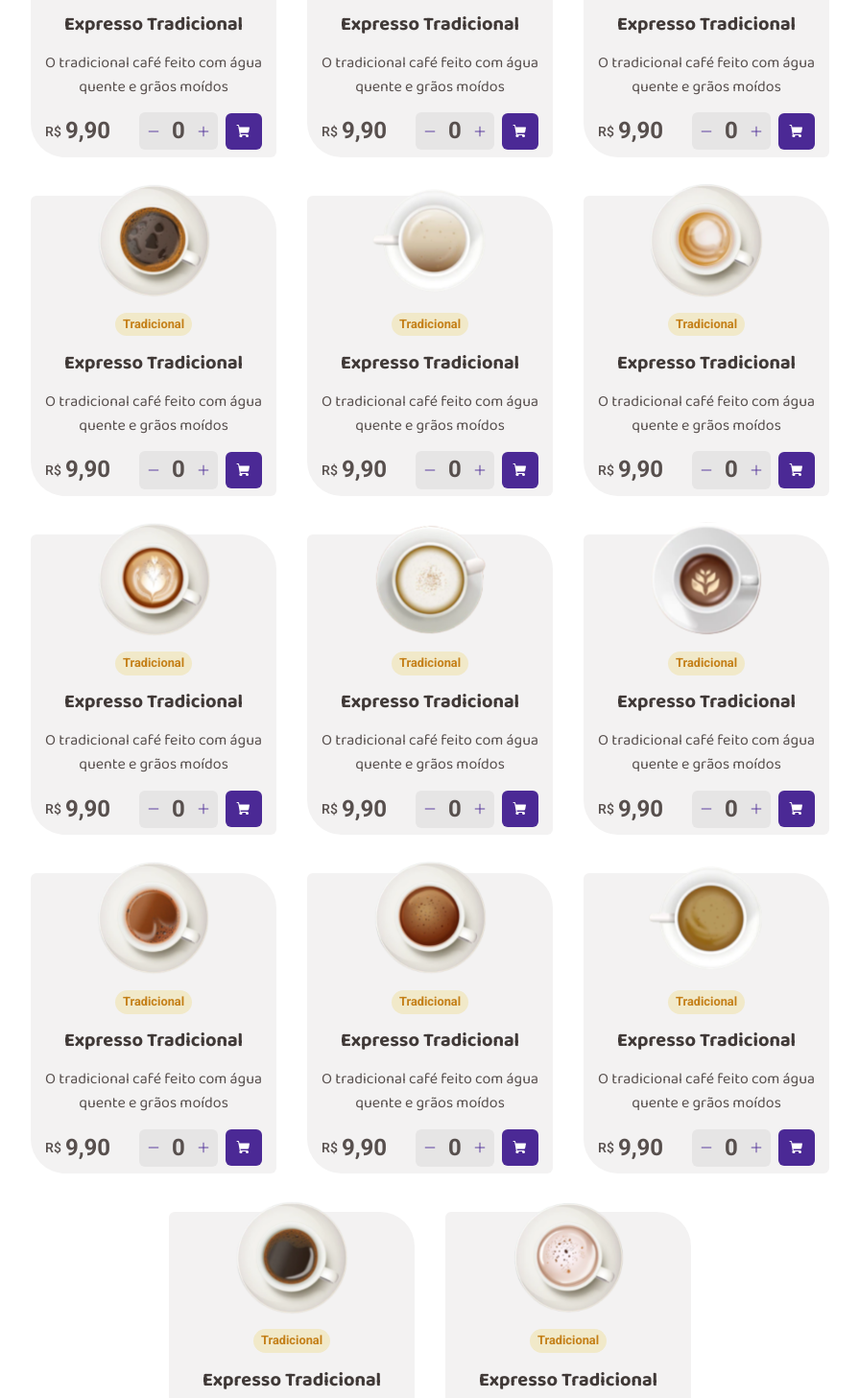
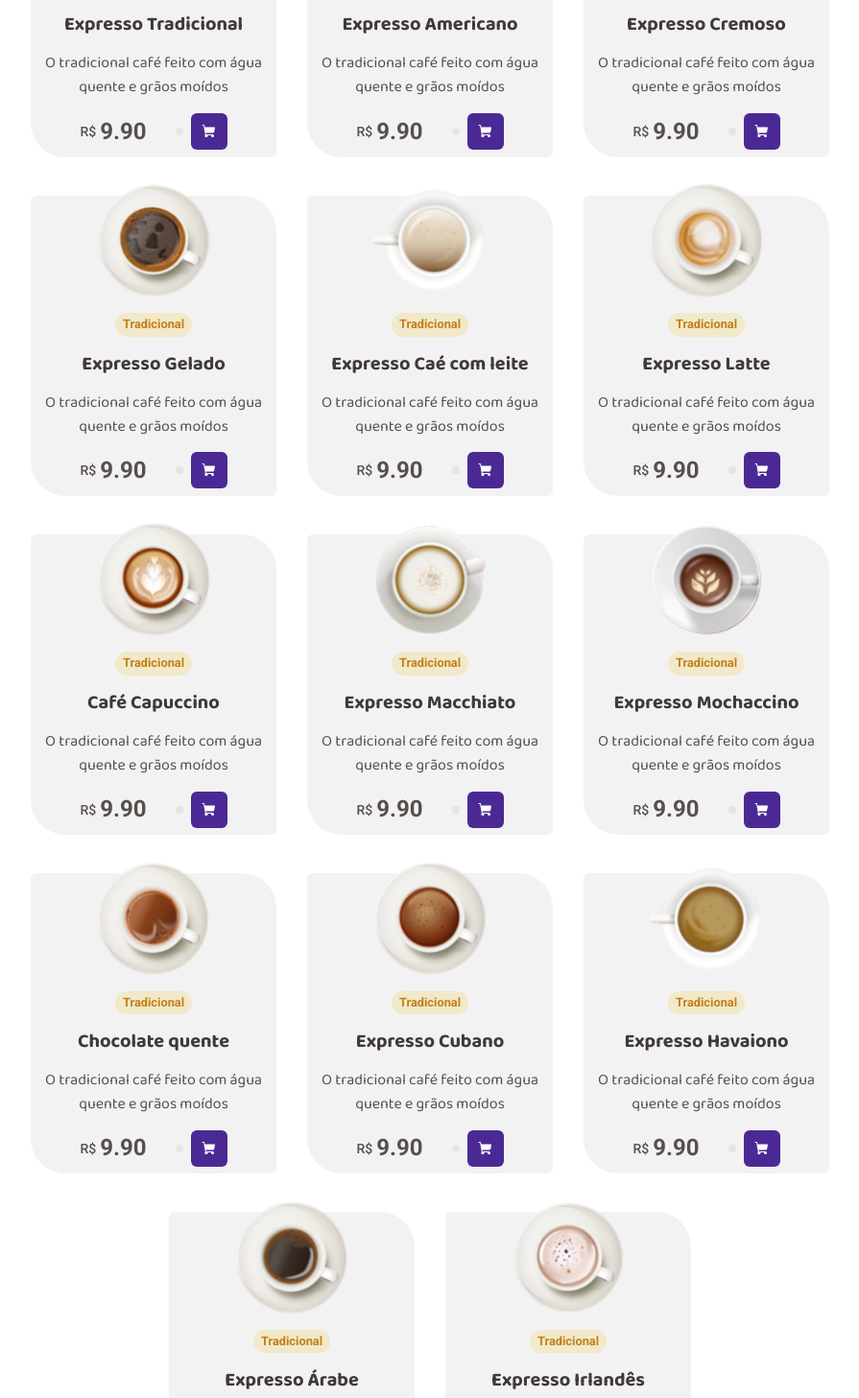
Before and after one commit to igormtt/ignite-coffee, a React (Vite) app: page / in a window 1280 px wide. Shown: the part 893-2350 px from the top of the page at 96% size, without its empty margins (192-1087 px from the left). Built offline with nearby package versions, Linux system fonts and the light colour scheme.

Commit message:
Funcionalidades completas

```diff
--- a/src/components/Coffee/Coffee.tsx
+++ b/src/components/Coffee/Coffee.tsx
@@ -7,18 +7,22 @@ import {
   CoffeeDescription,
 } from "./style";
 import CounterInput from "../CounterInput/CounterInput";
+import { useContext } from "react";
+import { CheckoutContext } from "../../contexts/CheckoutContext";
 
-interface CoffeComponenteProps {
+export interface CoffeeProps {
+  id: string;
   img: string;
   tag: string;
   tag2?: string;
   tag3?: string;
   name: string;
   description: string;
-  value: string;
+  value: number;
 }
 
 export default function Coffee({
+  id,
   img,
   tag,
   tag2,
@@ -26,11 +30,22 @@ export default function Coffee({
   name,
   description,
   value,
-}: CoffeComponenteProps) {
+}: CoffeeProps) {
+  const { addToCart, cart } = useContext(CheckoutContext);
+
+  // Verifica se o item já está no carrinho
+  const coffeeInCart = cart.find((item) => item.id === id);
+
+  const handleAddToCart = () => {
+    if (!coffeeInCart) {
+      addToCart({ id, img, name, value, quantity: 1 });
+    }
+  };
+
   return (
     <CoffeeComponente>
       <div>
-        <img src={img} alt="" />
+        <img src={img} alt={name} />
       </div>
 
       <CoffeeTags>
@@ -46,14 +61,13 @@ export default function Coffee({
       <BuyContainer>
         <div>
           <p>
-            R$
-            <span>{value}</span>
+            R$<span>{value.toFixed(2)}</span>
           </p>
         </div>
 
         <div className="group">
-          <CounterInput />
-          <div className="shopping-cart">
+          <CounterInput coffeeId={id} />
+          <div className="shopping-cart" onClick={handleAddToCart}>
             <ShoppingCart weight="fill" />
           </div>
         </div>
--- a/src/components/CounterInput/CounterInput.tsx
+++ b/src/components/CounterInput/CounterInput.tsx
@@ -1,33 +1,44 @@
-import { useContext, useState } from "react";
+import { useContext } from "react";
 import { QuantityButton, QuantityInput, QuantitySelector } from "./style";
 import { Minus, Plus } from "phosphor-react";
 import { CheckoutContext } from "../../contexts/CheckoutContext";
 
-export default function CounterInput() {
-  const [quantityCoffee, setQuantityCoffee] = useState<number>(0);
+interface CounterInputProps {
+  coffeeId: string;
+}
 
-  const { setQuantityCart, quantityCart } = useContext(CheckoutContext);
-  const sum = () => {
-    setQuantityCoffee(quantityCoffee + 1);
-    setQuantityCart(quantityCart + 1);
+export default function CounterInput({ coffeeId }: CounterInputProps) {
+  const { updateQuantity, cart } = useContext(CheckoutContext);
+  const coffee = cart.find((item) => item.id === coffeeId);
+  const quantity = coffee ? coffee.quantity : 0;
+
+  const plusButton = () => {
+    updateQuantity(coffeeId, quantity + 1);
   };
-  const decrease = () => {
-    if (quantityCoffee < 1) {
-      return;
+
+  const decreaseButton = () => {
+    if (quantity > 1) {
+      updateQuantity(coffeeId, quantity - 1);
     }
-    setQuantityCoffee(quantityCoffee - 1);
-    setQuantityCart(quantityCart - 1);
   };
 
   return (
     <QuantitySelector>
-      <QuantityButton onClick={decrease}>
-        <Minus size={14} />
-      </QuantityButton>
-      <QuantityInput>{quantityCoffee}</QuantityInput>
-      <QuantityButton onClick={sum}>
-        <Plus size={14} />
-      </QuantityButton>
+      {quantity > 0 && (
+        <>
+          <QuantityButton
+            type="button"
+            onClick={decreaseButton}
+            disabled={quantity === 0}
+          >
+            <Minus size={14} type="button" />
+          </QuantityButton>
+          <QuantityInput>{quantity}</QuantityInput>
+          <QuantityButton type="button" onClick={plusButton}>
+            <Plus size={14} />
+          </QuantityButton>
+        </>
+      )}
     </QuantitySelector>
   );
 }
--- a/src/contexts/CheckoutContext.tsx
+++ b/src/contexts/CheckoutContext.tsx
@@ -1,31 +1,83 @@
-import { createContext, ReactNode, useState } from "react";
+import { createContext, useState, ReactNode } from "react";
 import { CheckoutFormData } from "../pages/Checkout/Checkout";
 
-interface CheckoutContextType {
-  data: CheckoutFormData | null;
-  setData: React.Dispatch<React.SetStateAction<CheckoutFormData | null>>;
-  quantityCart: number;
-  setQuantityCart: React.Dispatch<React.SetStateAction<number>>;
+interface Coffee {
+  id: string;
+  name: string;
+  img: string;
+  value: number;
+  quantity: number;
 }
 
-export const CheckoutContext = createContext<CheckoutContextType>({
-  data: null,
-  setData: () => {},
-  quantityCart: 0,
-  setQuantityCart: () => {},
-});
-
-interface CheckoutProviderProps {
-  children: ReactNode;
+interface CheckoutContextType {
+  cart: Coffee[];
+  addToCart: (coffee: Coffee) => void;
+  removeFromCart: (id: string) => void;
+  updateQuantity: (id: string, quantity: number) => void;
+  quantityCart: number;
+  totalValue: number;
+  itemQuantity: number;
+  formData: CheckoutFormData | undefined;
+  setFormData: React.Dispatch<
+    React.SetStateAction<CheckoutFormData | undefined>
+  >;
+  paymentMethod: string;
+  setPaymentMethod: (method: string) => void;
 }
 
-export function CheckoutProvider({ children }: CheckoutProviderProps) {
-  const [data, setData] = useState<CheckoutFormData | null>(null);
-  const [quantityCart, setQuantityCart] = useState<number>(0);
+export const CheckoutContext = createContext({} as CheckoutContextType);
+
+export function CheckoutProvider({ children }: { children: ReactNode }) {
+  const [cart, setCart] = useState<Coffee[]>([]);
+  const [paymentMethod, setPaymentMethod] = useState("");
+  const [formData, setFormData] = useState<CheckoutFormData>();
+
+  const quantityCart = cart.length;
+  const itemQuantity = cart.reduce((acc, item) => acc + item.quantity, 0);
+  const totalValue = cart.reduce(
+    (acc, item) => acc + item.value * item.quantity,
+    0
+  );
+
+  const addToCart = (coffee: Coffee) => {
+    setCart((prev) => {
+      const existingItem = prev.find((item) => item.id === coffee.id);
+      if (existingItem) {
+        return prev.map((item) =>
+          item.id === coffee.id
+            ? { ...item, quantity: item.quantity + 1 }
+            : item
+        );
+      }
+      return [...prev, { ...coffee, quantity: 1 }];
+    });
+  };
+
+  const removeFromCart = (id: string) => {
+    setCart((prev) => prev.filter((item) => item.id !== id));
+  };
+
+  const updateQuantity = (id: string, quantity: number) => {
+    setCart((prev) =>
+      prev.map((item) => (item.id === id ? { ...item, quantity } : item))
+    );
+  };
 
   return (
     <CheckoutContext.Provider
-      value={{ data, setData, quantityCart, setQuantityCart }}
+      value={{
+        cart,
+        addToCart,
+        removeFromCart,
+        updateQuantity,
+        quantityCart,
+        totalValue,
+        itemQuantity,
+        formData,
+        setFormData,
+        paymentMethod,
+        setPaymentMethod,
+      }}
     >
       {children}
     </CheckoutContext.Provider>
--- a/src/pages/Checkout/Checkout.tsx
+++ b/src/pages/Checkout/Checkout.tsx
@@ -46,10 +46,11 @@ export default function Checkout() {
     throw new Error("CheckoutContext must be used within a CheckoutProvider");
   }
 
-  const { setData } = checkoutContext;
+  const { cart, removeFromCart } = useContext(CheckoutContext);
 
   const onSubmitForm = (data: CheckoutFormData) => {
-    setData(data);
+    checkoutContext.setFormData(data);
+    console.log(data);
     navigate("/success");
   };
 
@@ -152,16 +153,17 @@ export default function Checkout() {
 
           <CarrinhoDoCheckout>
             <ItemsDoCarrinho>
-              <div className="item">
+              {cart.map((coffee) => (
+                <div className="item" key={coffee.id}>
                   <div className="item-image">
-                  <img src="/xpresso.svg" />
+                    <img src={coffee.img} />
                   </div>
 
                   <div className="item-name-and-actions">
-                  <p>Expresso Tradicional</p>
+                    <p>{coffee.name}</p>
                     <div className="conter-and-button">
-                    <CounterInput />
-                    <RemoveButton>
+                      <CounterInput coffeeId={coffee.id} />
+                      <RemoveButton onClick={() => removeFromCart(coffee.id)}>
                         <Trash />
                         REMOVER
                       </RemoveButton>
@@ -169,31 +171,10 @@ export default function Checkout() {
                   </div>
 
                   <div className="price">
-                  <p>R$9,90</p>
+                    <p>R${coffee.value.toFixed(2)}</p>
                   </div>
                 </div>
-              <Separator />
-
-              <div className="item">
-                <div className="item-image">
-                  <img src="/xpresso.svg" />
-                </div>
-
-                <div className="item-name-and-actions">
-                  <p>Expresso Tradicional</p>
-                  <div className="conter-and-button">
-                    <CounterInput />
-                    <RemoveButton>
-                      <Trash />
-                      REMOVER
-                    </RemoveButton>
-                  </div>
-                </div>
-
-                <div className="price">
-                  <p>R$9,90</p>
-                </div>
-              </div>
+              ))}
 
               <Separator />
             </ItemsDoCarrinho>
@@ -201,7 +182,7 @@ export default function Checkout() {
             <ConfirmacaoDoPedido>
               <ConfirmarItem>
                 <p>Total de items</p>
-                <p>R$ 29,70</p>
+                <p>{checkoutContext.itemQuantity}</p>
               </ConfirmarItem>
 
               <ConfirmarItem>
@@ -211,7 +192,7 @@ export default function Checkout() {
 
               <ConfirmarItem>
                 <p>Total</p>
-                R$ 33,20
+                R${checkoutContext.totalValue.toFixed(2)}
               </ConfirmarItem>
 
               <button type="submit">CONFIRMAR PEDIDO</button>
--- a/src/pages/Home/Home.tsx
+++ b/src/pages/Home/Home.tsx
@@ -67,115 +67,129 @@ export default function Home() {
 
         <CoffeList>
           <Coffee
+            id="1"
             img="/xpresso.svg"
             name="Expresso Tradicional"
             tag="Tradicional"
             description="O tradicional café feito com água quente e grãos moídos"
-            value={(9.9).toLocaleString("pt-br", { minimumFractionDigits: 2 })}
+            value={9.9}
           />
 
           <Coffee
+            id="2"
             img="/Americano.svg"
-            name="Expresso Tradicional"
+            name="Expresso Americano"
             tag="Tradicional"
             description="O tradicional café feito com água quente e grãos moídos"
-            value={(9.9).toLocaleString("pt-br", { minimumFractionDigits: 2 })}
+            value={9.9}
           />
 
           <Coffee
+            id="3"
             img="/Expresso Cremoso.svg"
-            name="Expresso Tradicional"
+            name="Expresso Cremoso"
             tag="Tradicional"
             description="O tradicional café feito com água quente e grãos moídos"
-            value={(9.9).toLocaleString("pt-br", { minimumFractionDigits: 2 })}
+            value={9.9}
           />
 
           <Coffee
+            id="4"
             img="/Café Gelado.svg"
-            name="Expresso Tradicional"
+            name="Expresso Gelado"
             tag="Tradicional"
             description="O tradicional café feito com água quente e grãos moídos"
-            value={(9.9).toLocaleString("pt-br", { minimumFractionDigits: 2 })}
+            value={9.9}
           />
 
           <Coffee
+            id="5"
             img="/Café com Leite.svg"
-            name="Expresso Tradicional"
+            name="Expresso Caé com leite"
             tag="Tradicional"
             description="O tradicional café feito com água quente e grãos moídos"
-            value={(9.9).toLocaleString("pt-br", { minimumFractionDigits: 2 })}
+            value={9.9}
           />
 
           <Coffee
+            id="6"
             img="/Latte.svg"
-            name="Expresso Tradicional"
+            name="Expresso Latte"
             tag="Tradicional"
             description="O tradicional café feito com água quente e grãos moídos"
-            value={(9.9).toLocaleString("pt-br", { minimumFractionDigits: 2 })}
+            value={9.9}
           />
 
           <Coffee
+            id="7"
             img="/Capuccino.svg"
-            name="Expresso Tradicional"
+            name="Café Capuccino"
             tag="Tradicional"
             description="O tradicional café feito com água quente e grãos moídos"
-            value={(9.9).toLocaleString("pt-br", { minimumFractionDigits: 2 })}
+            value={9.9}
           />
 
           <Coffee
+            id="8"
             img="/Macchiato.svg"
-            name="Expresso Tradicional"
+            name="Expresso Macchiato"
             tag="Tradicional"
             description="O tradicional café feito com água quente e grãos moídos"
-            value={(9.9).toLocaleString("pt-br", { minimumFractionDigits: 2 })}
+            value={9.9}
           />
 
           <Coffee
+            id="9"
             img="/Mochaccino.svg"
-            name="Expresso Tradicional"
+            name="Expresso Mochaccino"
             tag="Tradicional"
             description="O tradicional café feito com água quente e grãos moídos"
-            value={(9.9).toLocaleString("pt-br", { minimumFractionDigits: 2 })}
+            value={9.9}
           />
 
           <Coffee
-            img="/Chocolate quente.svg"
-            name="Expresso Tradicional"
+            id="10"
+            img="/Chocolate Quente.svg"
+            name="Chocolate quente"
             tag="Tradicional"
             description="O tradicional café feito com água quente e grãos moídos"
-            value={(9.9).toLocaleString("pt-br", { minimumFractionDigits: 2 })}
+            value={9.9}
           />
 
           <Coffee
+            id="11"
             img="/Cubano.svg"
-            name="Expresso Tradicional"
+            name="Expresso Cubano"
             tag="Tradicional"
             description="O tradicional café feito com água quente e grãos moídos"
-            value={(9.9).toLocaleString("pt-br", { minimumFractionDigits: 2 })}
+            value={9.9}
           />
 
           <Coffee
+            id="12"
             img="/Havaiano.svg"
-            name="Expresso Tradicional"
+            name="Expresso Havaiono"
             tag="Tradicional"
             description="O tradicional café feito com água quente e grãos moídos"
-            value={(9.9).toLocaleString("pt-br", { minimumFractionDigits: 2 })}
+            value={9.9}
           />
 
           <Coffee
+            id="13"
             img="/Árabe.svg"
-            name="Expresso Tradicional"
+            name="Expresso Árabe"
             tag="Tradicional"
             description="O tradicional café feito com água quente e grãos moídos"
-            value={(9.9).toLocaleString("pt-br", { minimumFractionDigits: 2 })}
+            value={9.9}
           />
 
           <Coffee
+            id="14"
             img="/Irlandês.svg"
-            name="Expresso Tradicional"
+            name="Expresso Irlandês"
             tag="Tradicional"
             description="O tradicional café feito com água quente e grãos moídos"
-            value={(9.9).toLocaleString("pt-br", { minimumFractionDigits: 2 })}
+            value={9.9}
           />
         </CoffeList>
       </OurCoffees>
```
Also changed, not shown: src/components/Button/ButtonGroup.tsx (+14 -21 lines), src/pages/Confirmation/Confirmation.tsx (+4 -3 lines). Lines whose indentation alone changed are shown as unchanged.
